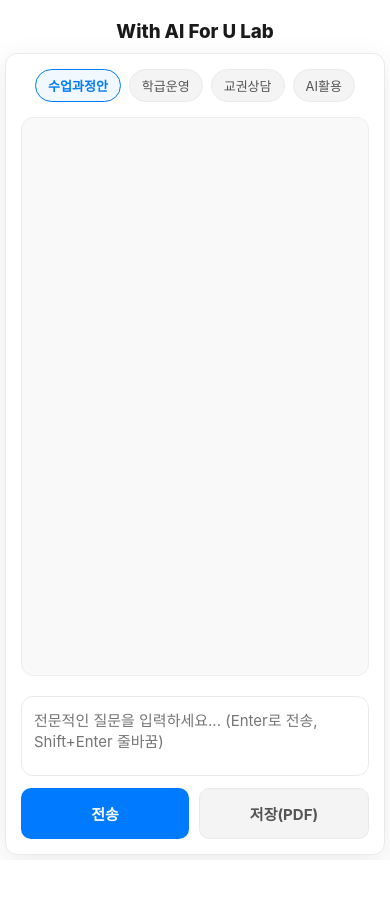
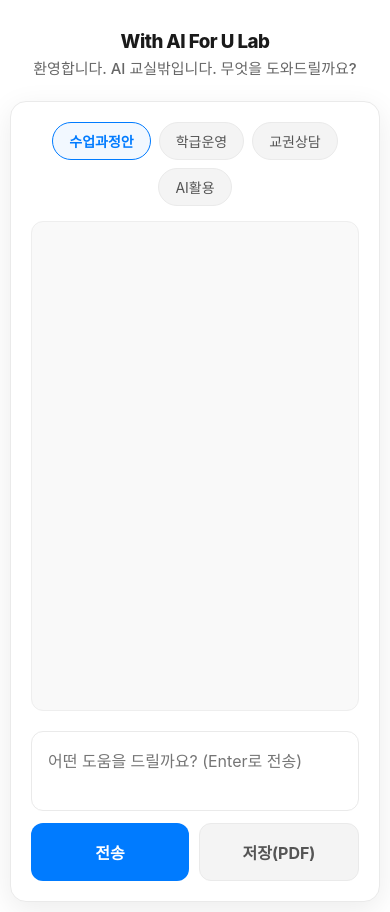
Before and after one commit to wbi4u-lab/wbi4u-lab, a Flask app: page / in a window 390 px wide. Before the commit the page ends 857 px from the top, so only its background shows below. Run offline with Flask 3, Linux system fonts and the light colour scheme; some libraries are stand-ins or nearby versions.

Commit message:
Update index.html

```diff
--- a/templates/index.html
+++ b/templates/index.html
@@ -7,15 +7,13 @@
     <script src="https://cdnjs.cloudflare.com/ajax/libs/jspdf/2.5.1/jspdf.umd.min.js"></script>
     <script src="https://cdnjs.cloudflare.com/ajax/libs/html2canvas/1.4.1/html2canvas.min.js"></script>
     <style>
-        /* 1) 화이트 톤의 세련된 디자인 및 폰트 적용 */
         body { font-family: 'Pretendard', -apple-system, BlinkMacSystemFont, 'Segoe UI', Roboto, sans-serif; background-color: #ffffff; color: #333333; margin: 0; padding: 10px; display: flex; flex-direction: column; align-items: center; min-height: 100vh; }
 
         #chat-container { width: 100%; max-width: 800px; background: #ffffff; border-radius: 16px; padding: 20px; box-shadow: 0 8px 30px rgba(0,0,0,0.08); display: flex; flex-direction: column; height: 90vh; box-sizing: border-box; border: 1px solid #eaeaea; }
 
-        /* 1) 글이 놓이는 공간을 옅은 회색으로 변경 */
         #chat-box { flex: 1; overflow-y: auto; background-color: #f9f9f9; border-radius: 12px; padding: 20px; margin-bottom: 20px; display: flex; flex-direction: column; gap: 16px; border: 1px solid #eeeeee; }
 
-        .message { padding: 14px 18px; border-radius: 12px; max-width: 85%; line-height: 1.7; font-size: 16px; word-break: break-all; position: relative; }
+        .message { padding: 14px 18px; border-radius: 12px; max-width: 85%; line-height: 1.7; font-size: 16px; word-break: break-all; }
         .user-msg { align-self: flex-end; background-color: #007bff; color: white; border-bottom-right-radius: 4px; }
         .ai-msg { align-self: flex-start; background-color: #ffffff; color: #333333; border: 1px solid #eaeaea; border-bottom-left-radius: 4px; }
 
@@ -29,33 +27,31 @@
 
         .btn-group { display: flex; gap: 10px; }
         button { flex: 1; padding: 16px; border: none; border-radius: 12px; cursor: pointer; font-weight: 700; font-size: 16px; transition: background-color 0.2s, transform 0.1s; font-family: inherit; }
-        button:active { transform: translateY(1px); }
 
         #send-btn { background-color: #007bff; color: white; }
-        #send-btn:hover { background-color: #0069d9; }
         #pdf-btn { background-color: #f4f4f4; color: #555555; border: 1px solid #eaeaea; }
-        #pdf-btn:hover { background-color: #eaeaea; }
 
         .mode-selector { margin-bottom: 15px; display: flex; gap: 8px; flex-wrap: wrap; justify-content: center; }
-        .mode-selector label { font-size: 14px; background: #f4f4f4; padding: 8px 16px; border-radius: 20px; cursor: pointer; border: 1px solid #eaeaea; transition: 0.2s; color: #555555; }
+        .mode-selector label { font-size: 14px; background: #f4f4f4; padding: 8px 16px; border-radius: 20px; cursor: pointer; border: 1px solid #eaeaea; color: #555555; }
         .mode-selector input { display: none; }
         .mode-selector input:checked + span { color: #007bff; font-weight: 700; }
         .mode-selector label:has(input:checked) { border-color: #007bff; background: rgba(0,123,255,0.05); }
 
-        /* 모바일 전용 반응형 쿼리 */
+        /* 세련된 환영 문구 스타일 */
+        .welcome-text { text-align: center; color: #666666; font-size: 15px; margin-bottom: 20px; line-height: 1.5; font-weight: 500; }
+
         @media (max-width: 480px) {
-            body { padding: 5px; }
-            #chat-container { height: 95vh; padding: 15px; border-radius: 12px; }
-            #chat-box { padding: 15px; gap: 12px; }
-            .message { max-width: 90%; font-size: 15px; padding: 12px 16px; }
-            textarea { height: 80px; font-size: 15px; padding: 12px; }
-            button { padding: 14px; font-size: 15px; border-radius: 10px; }
-            .mode-selector label { padding: 6px 12px; font-size: 13px; }
+            #chat-container { height: 95vh; }
+            textarea { height: 80px; }
         }
     </style>
 </head>
 <body>
-    <h3 style="margin: 15px 0 10px 0; color: #1a1a1a; font-weight: 800;">With AI For U Lab</h3>
+    <h3 style="margin: 20px 0 5px 0; color: #1a1a1a; font-weight: 800; letter-spacing: -0.5px;">With AI For U Lab</h3>
+    <div class="welcome-text">
+        환영합니다. AI 교실밖입니다. 무엇을 도와드릴까요?
+    </div>
+
     <div id="chat-container">
         <div class="mode-selector">
             <label><input type="radio" name="mode" value="lesson" checked><span>수업과정안</span></label>
@@ -64,11 +60,10 @@
             <label><input type="radio" name="mode" value="ai_edu"><span>AI활용</span></label>
         </div>
 
-        <div id="chat-box">
-            </div>
+        <div id="chat-box"></div>
 
         <div class="input-area">
-            <textarea id="user-input" placeholder="전문적인 질문을 입력하세요... (Enter로 전송, Shift+Enter 줄바꿈)" onkeydown="handleKeyPress(event)"></textarea>
+            <textarea id="user-input" placeholder="어떤 도움을 드릴까요? (Enter로 전송)" onkeydown="handleKeyPress(event)"></textarea>
             <div class="btn-group">
                 <button id="send-btn" onclick="ask()">전송</button>
                 <button id="pdf-btn" onclick="saveAsPDF()">저장(PDF)</button>
@@ -77,12 +72,11 @@
     </div>
 
     <script>
-        // PC 사용자를 위한 키보드 이벤트 처리 (Enter 전송, Shift+Enter 줄바꿈)
         function handleKeyPress(event) {
             if (event.key === 'Enter' && !event.shiftKey) {
-                if (window.innerWidth > 480) { // 모바일에선 엔터로 줄바꿈 허용
-                    event.preventDefault(); // 기본 줄바꿈 방지
-                    ask(); // 전송 함수 호출
+                if (window.innerWidth > 480) {
+                    event.preventDefault();
+                    ask();
                 }
             }
         }
@@ -106,7 +100,6 @@
 
             appendMessage('User', message.replace(/\n/g, '<br>'), 'user-msg');
             input.value = '';
-            input.style.height = '90px'; // 높이 초기화
 
             const aiMsgDiv = appendMessage('AI', '생각 중...', 'ai-msg');
             const contentSpan = aiMsgDiv.querySelector('.content');
@@ -120,7 +113,7 @@
 
                 const reader = response.body.getReader();
                 const decoder = new TextDecoder();
-                contentSpan.innerHTML = ''; // 초기화
+                contentSpan.innerHTML = '';
 
                 while (true) {
                     const { done, value } = await reader.read();
@@ -133,67 +126,54 @@
             }
         }
 
-        // 2) 스크린샷이 아닌 내용 전체를 갈무리하는 PDF 저장 기능
         async function saveAsPDF() {
             const { jsPDF } = window.jspdf;
             const chatBox = document.getElementById('chat-box');
             if (!chatBox || !chatBox.hasChildNodes()) { alert("저장할 내용이 없습니다."); return; }
 
-            // 로딩 표시
             const pdfBtn = document.getElementById('pdf-btn');
-            const originalText = pdfBtn.innerText;
             pdfBtn.innerText = "다운로드 중...";
             pdfBtn.disabled = true;
 
             try {
-                // PDF 생성을 위해 임시로 스타일 변경 (스크롤 없애고 전체 너비 확보)
                 const originalStyle = chatBox.style.cssText;
-                chatBox.style.cssText = "height: auto; overflow: visible; width: 800px; background-color: #f9f9f9; padding: 20px; border-radius: 0;";
+                chatBox.style.cssText = "height: auto; overflow: visible; width: 800px; background-color: #f9f9f9; padding: 20px;";
 
                 const canvas = await html2canvas(chatBox, {
-                    scale: 2, // 화질 향상
+                    scale: 2,
                     useCORS: true,
-                    backgroundColor: "#f9f9f9", // 글이 놓이는 공간 색상 유지
+                    backgroundColor: "#f9f9f9",
                     windowWidth: 800,
                     windowHeight: chatBox.scrollHeight
                 });
 
-                // 원래 스타일로 복구
                 chatBox.style.cssText = originalStyle;
 
                 const imgData = canvas.toDataURL('image/png');
                 const pdf = new jsPDF('p', 'mm', 'a4');
                 const pdfWidth = pdf.internal.pageSize.getWidth();
                 const pdfHeight = pdf.internal.pageSize.getHeight();
-
                 const imgProps = pdf.getImageProperties(imgData);
                 const imgHeightInMm = (imgProps.height * pdfWidth) / imgProps.width;
 
-                // 여러 페이지에 걸쳐 저장하는 로직
                 let heightLeft = imgHeightInMm;
                 let position = 0;
-                let pageCounter = 1;
 
-                // 첫 페이지 추가
                 pdf.addImage(imgData, 'PNG', 0, position, pdfWidth, imgHeightInMm);
                 heightLeft -= pdfHeight;
 
-                // 내용이 많으면 다음 페이지 추가
                 while (heightLeft >= 0) {
                     position = heightLeft - imgHeightInMm;
                     pdf.addPage();
                     pdf.addImage(imgData, 'PNG', 0, position, pdfWidth, imgHeightInMm);
                     heightLeft -= pdfHeight;
-                    pageCounter++;
                 }
 
                 pdf.save(`교실밖_상담기록_${new Date().toISOString().slice(0,10)}.pdf`);
             } catch (error) {
-                console.error("PDF 생성 중 오류:", error);
                 alert("PDF 생성 중 오류가 발생했습니다.");
             } finally {
-                // 버튼 상태 복구
-                pdfBtn.innerText = originalText;
+                pdfBtn.innerText = "저장(PDF)";
                 pdfBtn.disabled = false;
             }
         }
```
